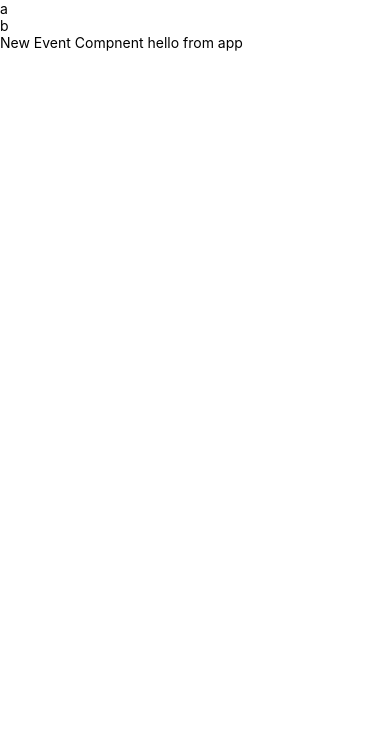
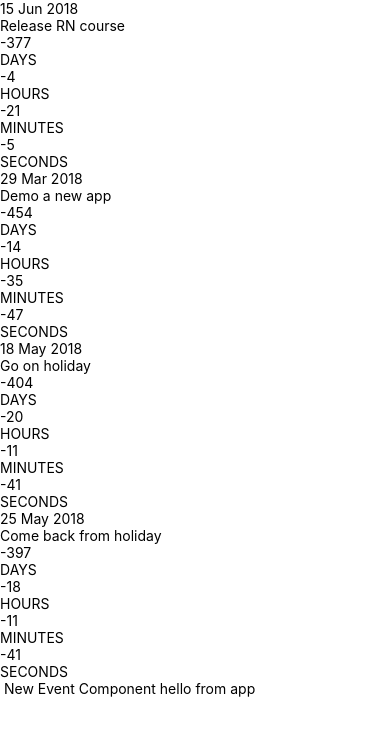
Before and after one commit to rishabh-malhotra/react-native-app-Countdown, a React Native app: screen / in a window 390 px wide. Shown: the top 736 px of the page. Built offline with nearby package versions, Linux system fonts and the light colour scheme.

Commit message:
added additional components and a file for fetching data

```diff
--- /dev/null
+++ b/EventCard.js
@@ -0,0 +1,61 @@
+import React from 'react';
+import {Text,View,StyleSheet} from 'react-native'
+import PropTypes from 'prop-types'
+import {getCountdownParts,formatDate} from './api'
+
+const styles=StyleSheet.create({
+
+});
+
+export default function EventCard({event}){
+    const {
+        days,
+        hours,
+        minutes,
+        seconds,
+    } = getCountdownParts(event.date);
+    return(
+        <View style={styles.card}>
+        <View style={styles.cardHeader}>
+          <Text style={styles.date}>{formatDate(event.date)}</Text>
+          <Text style={styles.title}>{event.title}</Text>
+        </View>
+
+        <View
+          style={styles.counterContainer}
+        >
+          <View
+            style={styles.counter}
+          >
+            <Text style={styles.counterText}>{days}</Text>
+            <Text style={styles.counterLabel}>DAYS</Text>
+          </View>
+          <View
+            style={styles.counter}
+          >
+            <Text style={styles.counterText}>{hours}</Text>
+            <Text style={styles.counterLabel}>HOURS</Text>
+          </View>
+          <View
+            style={styles.counter}
+          >
+            <Text style={styles.counterText}>{minutes}</Text>
+            <Text style={styles.counterLabel}>MINUTES</Text>
+          </View>
+          <View
+            style={styles.counter}
+          >
+            <Text style={styles.counterText}>{seconds}</Text>
+            <Text style={styles.counterLabel}>SECONDS</Text>
+          </View>
+        </View>
+      </View>
+    );
+}
+
+EventCard.propTypes={
+    event:PropTypes.shape({
+        title:PropTypes.string.isRequired,
+        date:PropTypes.instanceOf(Date)
+    })
+};
--- a/EventList.js
+++ b/EventList.js
@@ -1,19 +1,29 @@
 import React,{Component} from 'react';
 import {Text,FlatList,View} from 'react-native';
+import EventCard from './EventCard';
 
 class EventList extends Component{
     constructor(props){
         super(props)
+        this.state={events:[]}
+    }
+    componentDidMount(){
+        const events=require('./db.json').events.map(e=>({
+            ...e,
+            date:new Date(e.date)
+        }));
+        this.setState({events});
     }
 
     render(){
         return(
             <View>
             <FlatList
-                data={[{name:'a'},{name:'b'}]}
-                renderItem={({item})=><Text>{item.name}</Text>}
+                data={this.state.events}
+                renderItem={({item})=><EventCard event={item}/>}
+                keyExtractor={item=>item.id}
             />
-            <Text>New Event Compnent {this.props.event}</Text>
+            <Text> New Event Component {this.props.event}</Text>
             </View>
         )
     }
--- /dev/null
+++ b/api.js
@@ -0,0 +1,21 @@
+import moment from 'moment';
+
+export function formatDate(dateString) {
+  const parsed = moment(new Date(dateString));
+
+  if (!parsed.isValid()) {
+    return dateString;
+  }
+
+  return parsed.format('D MMM YYYY');
+}
+
+export function getCountdownParts(eventDate) {
+  const duration = moment.duration(moment(new Date(eventDate)).diff(new Date()));
+  return {
+    days: parseInt(duration.as('days')),
+    hours: duration.get('hours'),
+    minutes: duration.get('minutes'),
+    seconds: duration.get('seconds'),
+  };
+}
--- a/db.json
+++ b/db.json
@@ -0,0 +1,24 @@
+{
+  "events": [
+    {
+      "title": "Release RN course",
+      "date": "2018-06-15T00:00:00.000Z",
+      "id": "05dafc66-bd91-43a0-a752-4dc40f039144"
+    },
+    {
+      "title": "Demo a new app",
+      "date": "2018-03-29T13:45:18.000Z",
+      "id": "001c9b6d-00a9-465c-a2d3-afb7176a0a87"
+    },
+    {
+      "title": "Go on holiday",
+      "date": "2018-05-18T08:09:24.000Z",
+      "id": "4cdbe78f-54df-4769-bf3b-02a930161ec5"
+    },
+    {
+      "title": "Come back from holiday",
+      "date": "2018-05-25T10:09:24.000Z",
+      "id": "81066e94-5e2a-410a-986c-67dcc72d3a82"
+    }
+  ]
+}
--- a/package.json
+++ b/package.json
@@ -9,6 +9,7 @@
   },
   "dependencies": {
     "expo": "^33.0.0",
+    "moment": "^2.24.0",
     "react": "16.8.3",
     "react-dom": "^16.8.6",
     "react-native": "https://github.com/expo/react-native/archive/sdk-33.0.0.tar.gz",
```
Also changed, not shown: 1 other file (tests, documents, lock files or other folders).
